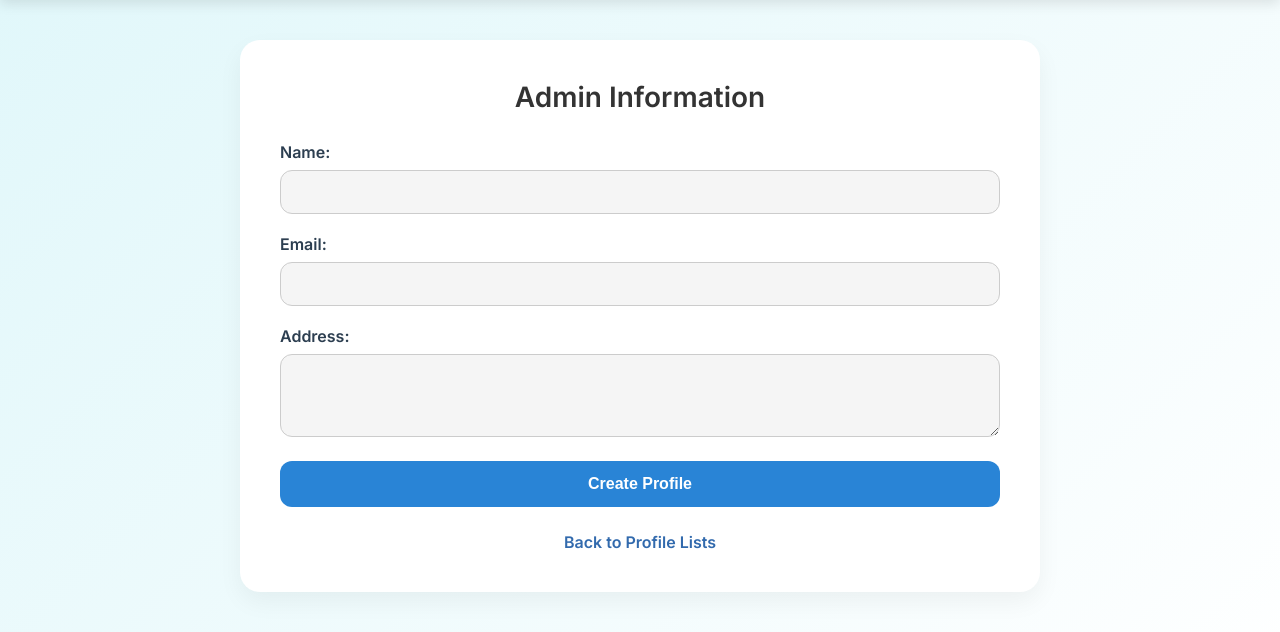
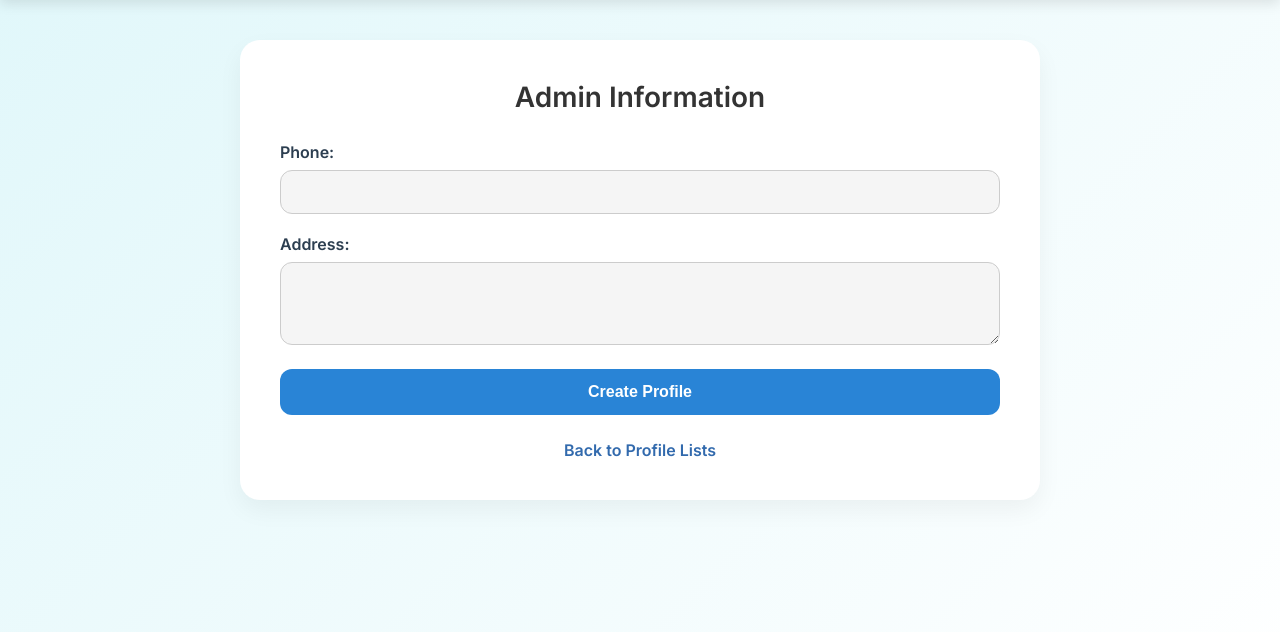
Before and after one commit to haojietyap/Zero-Three-Project-314, a PHP site: page /create_admin_profile.php in a window 1280 px wide. Shown: the part 69-701 px from the top of the page. Run offline with PHP 8.4, Linux system fonts and the light colour scheme.

Commit message:
Update create_admin_profile.php

```diff
--- a/Boundaries/Admin/create_admin_profile.php
+++ b/Boundaries/Admin/create_admin_profile.php
@@ -172,11 +172,8 @@ if ($createProfileController->create($userId, $phone, $address)) {
     <?php endif; ?>
 
 	<form method="POST">
-        <label>Name:</label>
-        <input type="text" name="name" required>
-
-		<label>Email:</label>
-        <input type="text" name="email" required>
+		<label>Phone:</label>
+        <input type="text" name="phone" required>
 
         <label>Address:</label>
         <textarea name="address" rows="3" required></textarea>
```
